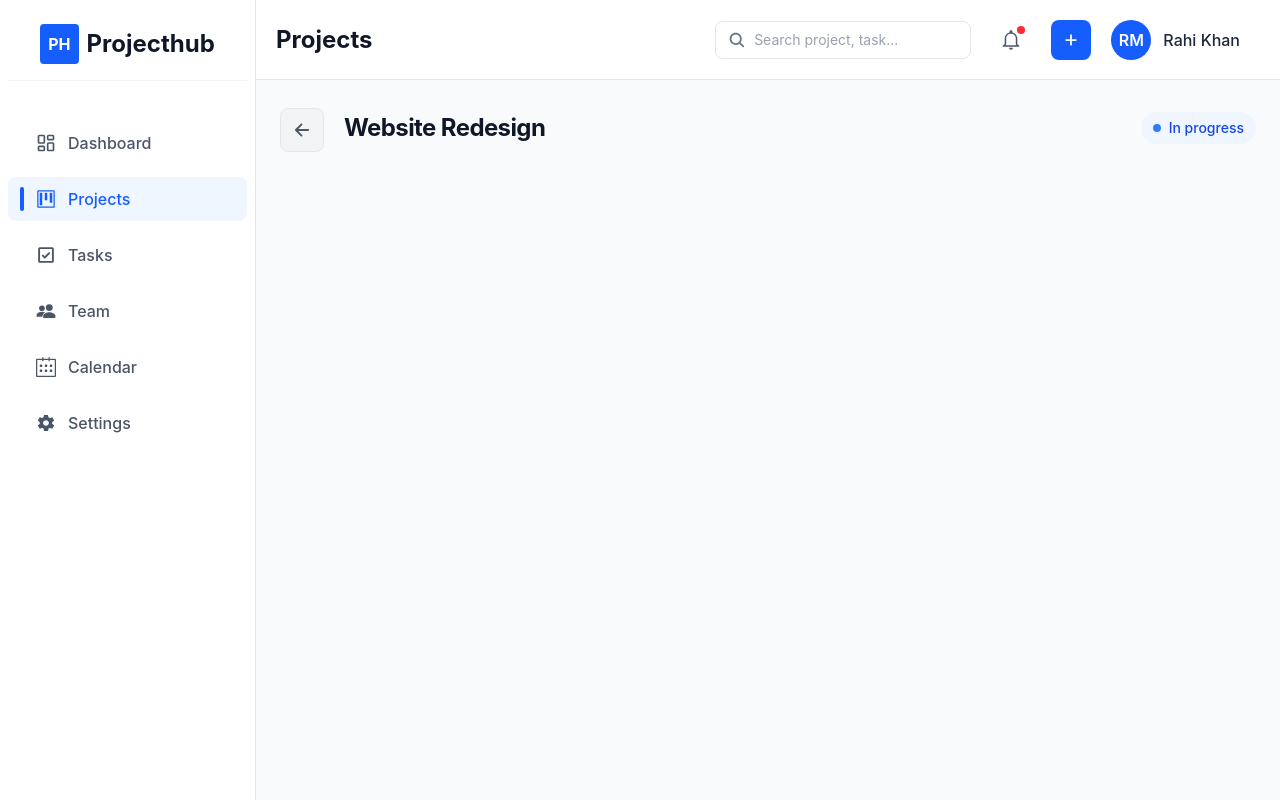
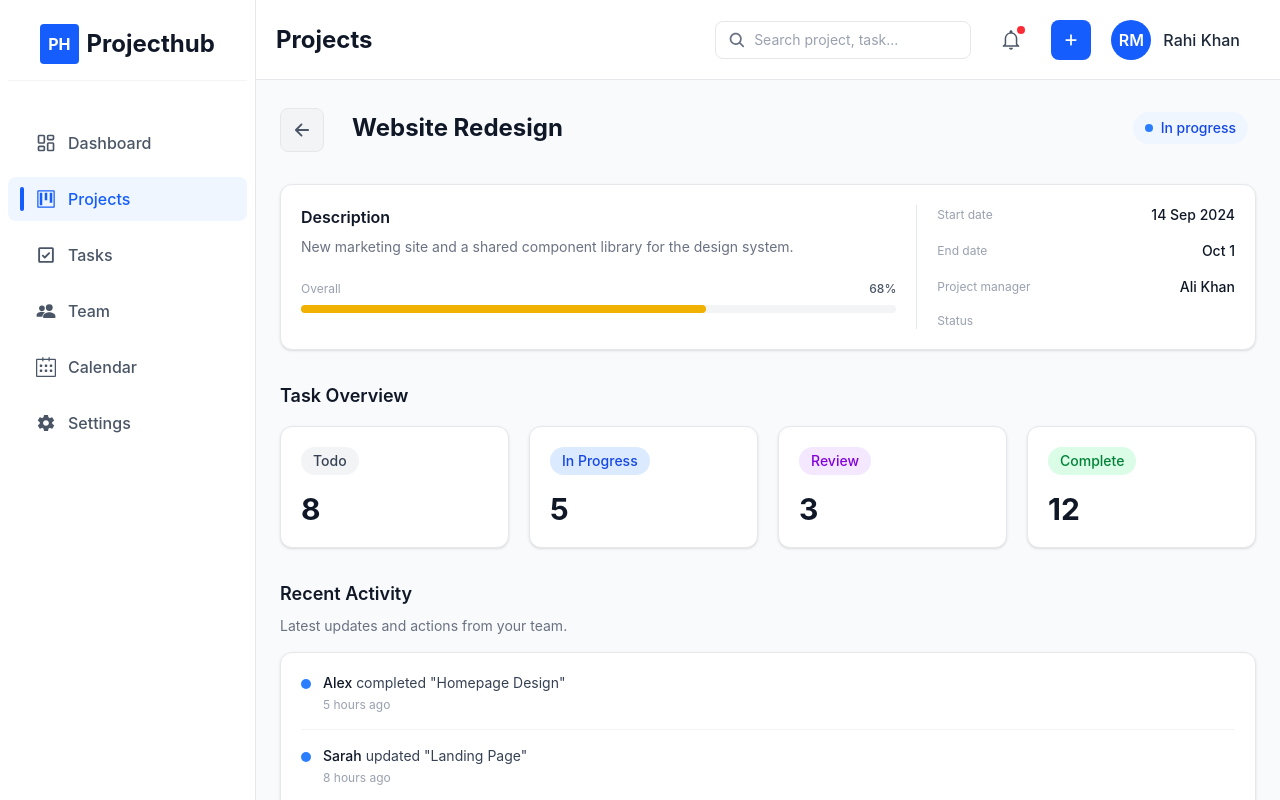
Before and after one commit to sudais122/Project-Management-Dashboard, a React (Vite) app in the folder Dashboard/: page /Projects/1 in a window 1280 px wide. Built offline with nearby package versions, Linux system fonts and the light colour scheme.

Commit message:
project section complete

```diff
--- a/Dashboard/src/App.jsx
+++ b/Dashboard/src/App.jsx
@@ -8,7 +8,7 @@ import { Calender } from "./pages/Calender.jsx";
 import { Settings } from "./pages/Settings.jsx";
 import { Team } from "./pages/Team.jsx";
 import { Projects } from "./pages/Projects.jsx";
-import ProjectDetails from "./components/projects/ProjectDetailsHeader.jsx";
+import { ProjectDetails } from "./pages/ProjectDetails.jsx";
 
 function App() {
   return (
--- /dev/null
+++ b/Dashboard/src/components/projects/Overview.jsx
@@ -0,0 +1,13 @@
+import React from 'react'
+
+const Overview = () => {
+  return (
+    <>
+    <div>
+        <p>Overview</p>
+    </div>
+    </>
+  )
+}
+
+export default Overview
--- /dev/null
+++ b/Dashboard/src/components/projects/ProjectDetailCard.jsx
@@ -0,0 +1,49 @@
+import React from "react";
+import { useParams } from "react-router-dom";
+
+import { projects } from "../../pages/Projects";
+
+const getLabelColor = (name) => {
+  if (name === "Todo") {
+    return "bg-gray-100 text-gray-700";
+  }
+
+  if (name === "In Progress") {
+    return "bg-blue-100 text-blue-700";
+  }
+
+  if (name === "Review") {
+    return "bg-purple-100 text-purple-700";
+  }
+
+  if (name === "Complete") {
+    return "bg-green-100 text-green-700";
+  }
+
+  return "bg-gray-100 text-gray-700";
+};
+
+const ProjectDetailCard = ({ name, count }) => {
+    const { projectID } = useParams();
+
+  const selectedProject = projects.find(
+    (item) => item.id === Number(projectID)
+  );
+  return (
+    <div className="flex flex-col gap-4 rounded-xl border border-gray-200 bg-white p-5 shadow-sm">
+      <p
+        className={`w-fit rounded-full px-3 py-1 text-sm font-medium ${getLabelColor(
+          name
+        )}`}
+      >
+        {name}
+      </p>
+
+      <h1 className="text-3xl font-bold text-gray-900">
+        {count}
+      </h1>
+    </div>
+  );
+};
+
+export default ProjectDetailCard;
--- a/Dashboard/src/components/projects/ProjectDetailsHeader.jsx
+++ b/Dashboard/src/components/projects/ProjectDetailsHeader.jsx
@@ -1,17 +1,55 @@
 import React from "react";
+import { useNavigate, useParams } from "react-router-dom";
+import { IoArrowBack } from "react-icons/io5";
 
-import { IoArrowBack } from "react-icons/io5";
-import { useNavigate } from "react-router-dom";
+import { projects } from "../../pages/Projects";
+
+const getStatusBadgeColor = (status) => {
+  if (status === "In review") {
+    return "bg-yellow-50 text-yellow-700";
+  }
+
+  if (status === "Completed") {
+    return "bg-green-50 text-green-700";
+  }
+
+  if (status === "In progress") {
+    return "bg-blue-50 text-blue-700";
+  }
+
+  return "bg-gray-50 text-gray-700";
+};
+
+const getStatusDotColor = (status) => {
+  if (status === "In review") {
+    return "bg-yellow-500";
+  }
+
+  if (status === "Completed") {
+    return "bg-green-500";
+  }
+
+  if (status === "In progress") {
+    return "bg-blue-500";
+  }
+
+  return "bg-gray-500";
+};
 
 const ProjectDetails = () => {
   const navigate = useNavigate();
+  const { projectID } = useParams();
 
   const handleBack = () => {
     navigate(-1);
   };
 
+  const selectedProject = projects.find(
+    (item) => item.id === Number(projectID)
+  );
+
   return (
-    <div className="flex items-center gap-5">
+    <div className="flex items-start gap-5">
       {/* Back button */}
       <button
         onClick={handleBack}
@@ -21,19 +59,27 @@ const ProjectDetails = () => {
       </button>
 
       {/* Project Header */}
-      <div className="flex flex-1 items-center">
-        <div className="flex w-full items-start justify-between gap-6">
+      <div className="flex flex-1 items-center p-2">
+        <div className="flex w-full items-center justify-between gap-6">
           {/* Project information */}
           <div>
-            <h1 className="text-2xl font-bold items-center tracking-tight text-gray-900">
-              Website Redesign
+            <h1 className="text-2xl font-bold text-gray-900">
+              {selectedProject?.title}
             </h1>
           </div>
 
           {/* Status */}
-          <span className="inline-flex shrink-0 items-center gap-2 rounded-full bg-blue-50 px-3 py-1.5 text-sm font-medium text-blue-700">
-            <span className="h-2 w-2 rounded-full bg-blue-500"></span>
-            In progress
+          <span
+            className={`inline-flex shrink-0 items-center gap-2 rounded-full px-3 py-1.5 text-sm font-medium ${getStatusBadgeColor(
+              selectedProject?.status
+            )}`}
+          >
+            <span
+              className={`h-2 w-2 rounded-full ${getStatusDotColor(
+                selectedProject?.status
+              )}`}
+            />
+            {selectedProject?.status}
           </span>
         </div>
       </div>
--- a/Dashboard/src/components/projects/ProjectHeader.jsx
+++ b/Dashboard/src/components/projects/ProjectHeader.jsx
@@ -2,6 +2,7 @@ import React from "react";
 import CreateProject from "../CreateProject";
 
 const ProjectHeader = () => {
+
   return (
     <div className="flex items-center justify-between ">
       {/* Left side */}
--- a/Dashboard/src/components/projects/Projectesciption.jsx
+++ b/Dashboard/src/components/projects/Projectesciption.jsx
@@ -1,11 +1,113 @@
-import React from 'react'
+import React from "react";
+import { useParams } from "react-router-dom";
+
+import { projects } from "../../pages/Projects";
+
+const getCompletionColor = (percentage) => {
+  if (percentage >= 80) {
+    return "bg-green-500";
+  }
+
+  if (percentage >= 50) {
+    return "bg-yellow-500";
+  }
+
+  return "bg-red-500";
+};
 
 const Projectesciption = () => {
+  const { projectID } = useParams();
+
+  const selectedProject = projects.find(
+    (item) => item.id === Number(projectID)
+  );
+
+  const progress = selectedProject?.progress ?? 0;
+
   return (
-    <div className='w-full shadow-xl rounded-xl p-5 border border-gray-400 bg-amber-400'>
-      <h1>hello</h1>
+    <div className="flex flex-col rounded-xl border border-gray-200 bg-white shadow-sm sm:flex-row">
+      {/* Description + Progress */}
+      <div className="flex-[2] p-5">
+        <h2 className="font-semibold text-gray-900">
+          Description
+        </h2>
+
+        <p className="mt-2 text-sm text-gray-500">
+          {selectedProject?.description}
+        </p>
+
+        {/* Progress */}
+        <div className="mt-6">
+          <div className="mb-2 flex justify-between text-xs">
+            <span className="text-gray-400">
+              Overall
+            </span>
+
+            <span className="font-medium text-gray-600">
+              {progress}%
+            </span>
+          </div>
+
+          <div className="h-2 w-full rounded-full bg-gray-100">
+            <div
+              className={`h-2 rounded-full ${getCompletionColor(
+                progress
+              )}`}
+              style={{ width: `${progress}%` }}
+            />
+          </div>
+        </div>
+      </div>
+
+      {/* Divider */}
+      <div className="mx-5 border-t border-gray-200 sm:mx-0 sm:my-5 sm:border-l sm:border-t-0" />
+
+      {/* Metadata */}
+      <div className="flex-1 p-5">
+        <div className="flex flex-col gap-4">
+          {/* Start date */}
+          <div className="flex items-center justify-between">
+            <p className="text-xs text-gray-400">
+              Start date
+            </p>
+
+            <p className="text-sm font-medium text-gray-900">
+              14 Sep 2024
+            </p>
+          </div>
+
+          {/* End date */}
+          <div className="flex items-center justify-between">
+            <p className="text-xs text-gray-400">
+              End date
+            </p>
+
+            <p className="text-sm font-medium text-gray-900">
+              {selectedProject?.dueDate}
+            </p>
+          </div>
+
+          {/* Project manager */}
+          <div className="flex items-center justify-between">
+            <p className="text-xs text-gray-400">
+              Project manager
+            </p>
+
+            <p className="text-sm font-medium text-gray-900">
+              Ali Khan
+            </p>
+          </div>
+
+          {/* Status */}
+          <div className="flex items-center justify-between">
+            <p className="text-xs text-gray-400">
+              Status
+            </p>
+          </div>
+        </div>
+      </div>
     </div>
-  )
-}
+  );
+};
 
-export default Projectesciption
+export default Projectesciption;
--- /dev/null
+++ b/Dashboard/src/components/projects/RecentActivity.jsx
@@ -0,0 +1,19 @@
+import React from "react";
+
+export const RecentActivity = ({ user, action, time }) => {
+  return (
+    <div className="flex items-start gap-3 py-4 first:pt-0 last:pb-0">
+      {/* Activity dot */}
+      <div className="mt-1.5 h-2.5 w-2.5 shrink-0 rounded-full bg-blue-500" />
+
+      {/* Activity content */}
+      <div className="min-w-0 flex-1">
+        <p className="text-sm text-gray-700">
+          <span className="font-medium text-gray-900">{user}</span> {action}
+        </p>
+
+        <p className="mt-1 text-xs text-gray-400">{time}</p>
+      </div>
+    </div>
+  );
+};
--- a/Dashboard/src/pages/ProjectDetails.jsx
+++ b/Dashboard/src/pages/ProjectDetails.jsx
@@ -1,14 +1,90 @@
-import React from 'react'
-import ProjDetailHeader from '../components/projects/ProjDetailHeader'
-import Projectesciption from '../components/projects/Projectesciption'
+import React from "react";
+
+import ProjectDetailHeader from "../components/projects/ProjectDetailsHeader";
+import ProjectDescription from "../components/projects/Projectesciption";
+import ProjectDetailCard from "../components/projects/ProjectDetailCard";
+import { RecentActivity } from "../components/projects/RecentActivity";
+
+const taskStats = [
+  {
+    name: "Todo",
+    count: 8,
+  },
+  {
+    name: "In Progress",
+    count: 5,
+  },
+  {
+    name: "Review",
+    count: 3,
+  },
+  {
+    name: "Complete",
+    count: 12,
+  },
+];
+
+const activities = [
+  {
+    user: "Alex",
+    action: 'completed "Homepage Design"',
+    time: "5 hours ago",
+  },
+  {
+    user: "Sarah",
+    action: 'updated "Landing Page"',
+    time: "8 hours ago",
+  },
+  {
+    user: "John",
+    action: 'created a new task "Fix Navbar"',
+    time: "Yesterday",
+  },
+  {
+    user: "Alex",
+    action: "changed project status to In Progress",
+    time: "2 days ago",
+  },
+];
 
 export const ProjectDetails = () => {
   return (
-    <>
-    <div>
-        <ProjDetailHeader />
-        <Projectesciption />
+    <div className="flex flex-col gap-8">
+      {/* Project Header */}
+      <ProjectDetailHeader />
+
+      {/* Project Description */}
+      <ProjectDescription />
+
+      {/* Task Statistics */}
+      <section>
+        <h2 className="mb-4 text-lg font-semibold text-gray-900">
+          Task Overview
+        </h2>
+
+        <div className="grid w-full grid-cols-1 gap-5 sm:grid-cols-2 lg:grid-cols-4">
+          {taskStats.map((taskStat) => (
+            <ProjectDetailCard key={taskStat.name} {...taskStat} />
+          ))}
+        </div>
+      </section>
+
+      {/* Recent Activity */}
+      <section>
+        <h2 className="mb-2 text-lg font-semibold text-gray-900">
+          Recent Activity
+        </h2>
+
+        <p className="mb-4 text-sm text-gray-500">
+          Latest updates and actions from your team.
+        </p>
+
+        <div className="divide-y divide-gray-100 rounded-xl border border-gray-200 bg-white p-5 shadow-sm">
+          {activities.map((activity, index) => (
+            <RecentActivity key={`${activity.user}-${index}`} {...activity} />
+          ))}
+        </div>
+      </section>
     </div>
-    </>
-  )
-}
+  );
+};
--- a/Dashboard/src/pages/Projects.jsx
+++ b/Dashboard/src/pages/Projects.jsx
@@ -4,7 +4,7 @@ import ProjectHeader from "../components/projects/ProjectHeader";
 import { SearchProject } from "../components/projects/SearchProject";
 import { ProjectCard } from "../components/projects/ProjectCard";
 
-const projects = [
+export const projects = [
   {
     id: 1,
     title: "Website Redesign",
```
Also changed, not shown: Dashboard/src/components/projects/ProjDetailHeader.jsx (deleted, +0 -10 lines).
